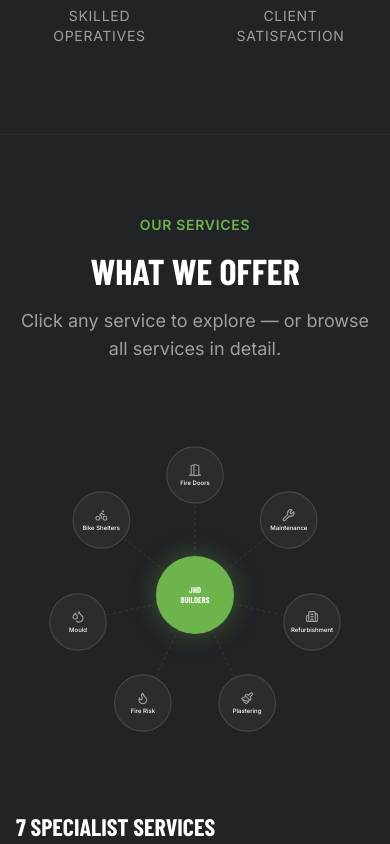
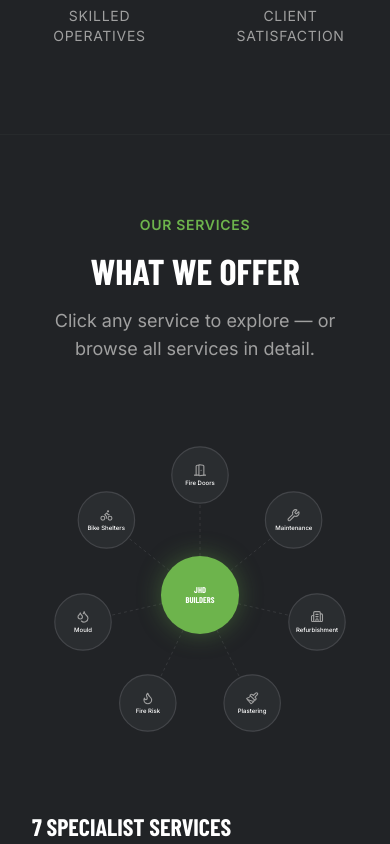
Before and after one commit to vishal-mayo/jhd-builders-website, a React (Vite) app: page / in a window 390 px wide. Shown: the part 1980-2824 px from the top of the page. Built offline with nearby package versions, Linux system fonts and the light colour scheme; a web font is replaced by a local one.

Commit message:
Increase horizontal padding on mobile for services section
- Changed section-padding to explicit py-20 px-6 sm:px-8
- Added px-2 sm:px-4 lg:px-8 to container for extra mobile padding

```diff
--- a/src/pages/Home.jsx
+++ b/src/pages/Home.jsx
@@ -204,8 +204,8 @@ export default function Home() {
       </section>
 
       {/* Services — wheel + side panel */}
-      <section className="section-padding bg-dark">
-        <div className="container-custom">
+      <section className="py-20 px-6 sm:px-8 lg:px-8 bg-dark">
+        <div className="container-custom px-2 sm:px-4 lg:px-8">
           <motion.div initial={{ opacity: 0, y: 30 }} whileInView={{ opacity: 1, y: 0 }} viewport={{ once: true }} transition={{ duration: 0.6 }} className="text-center max-w-3xl mx-auto mb-16">
             <span className="text-primary font-semibold text-sm uppercase tracking-wider mb-4 block">Our Services</span>
             <h2 className="font-condensed text-4xl lg:text-5xl font-bold text-white mb-4 uppercase">What We Offer</h2>
```
